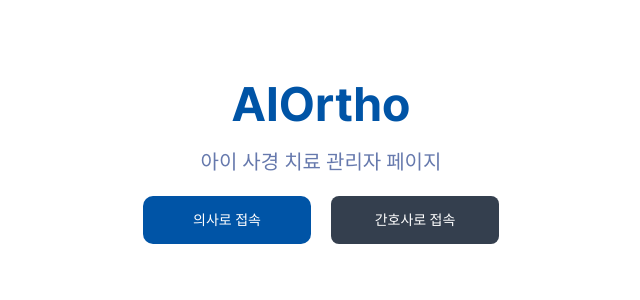
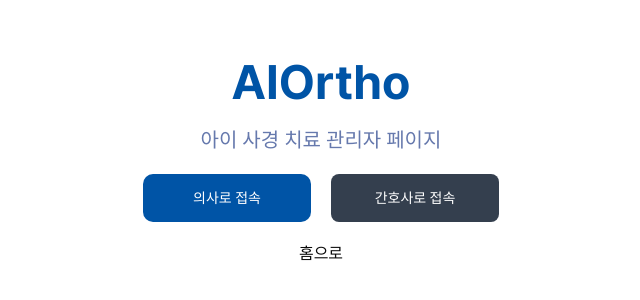
Before and after one commit to illunicollaborator/aiortho3, a Next.js app: page / in a window 1280 px wide. Shown: the part 238-538 px from the top of the page, without its empty margins (319-959 px from the left). Built offline with nearby package versions, Linux system fonts and the light colour scheme.

Commit message:
add home

```diff
--- a/app/page.tsx
+++ b/app/page.tsx
@@ -3,7 +3,7 @@ import Logo from "@/components/Logo";
 import { Button } from "@/components/ui/button";
 import { useRouter } from "next/navigation";
 import React from "react";
-
+import Link from "next/link";
 const Home = () => {
   const router = useRouter();
   return (
@@ -23,6 +23,8 @@ const Home = () => {
           간호사로 접속
         </Button>
       </div>
+      <Link href="/doctor/home">홈으로</Link>
+
     </main>
   );
 };
```
